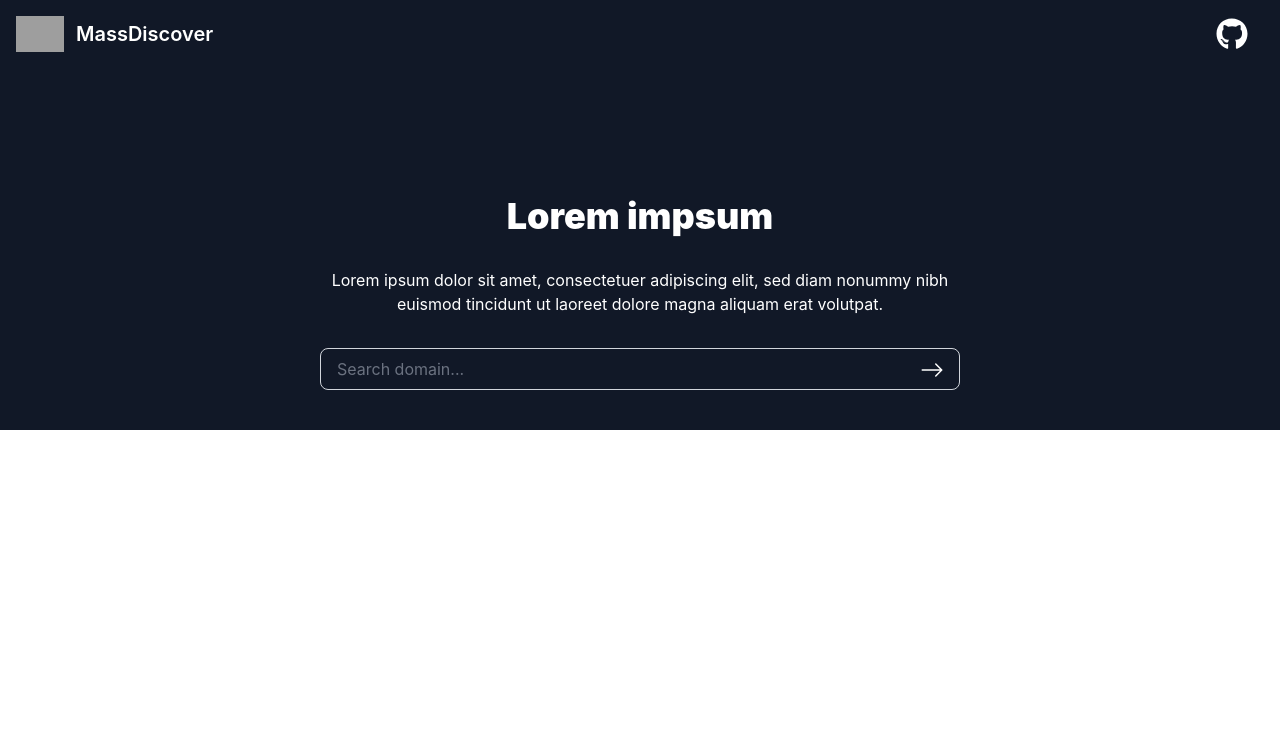
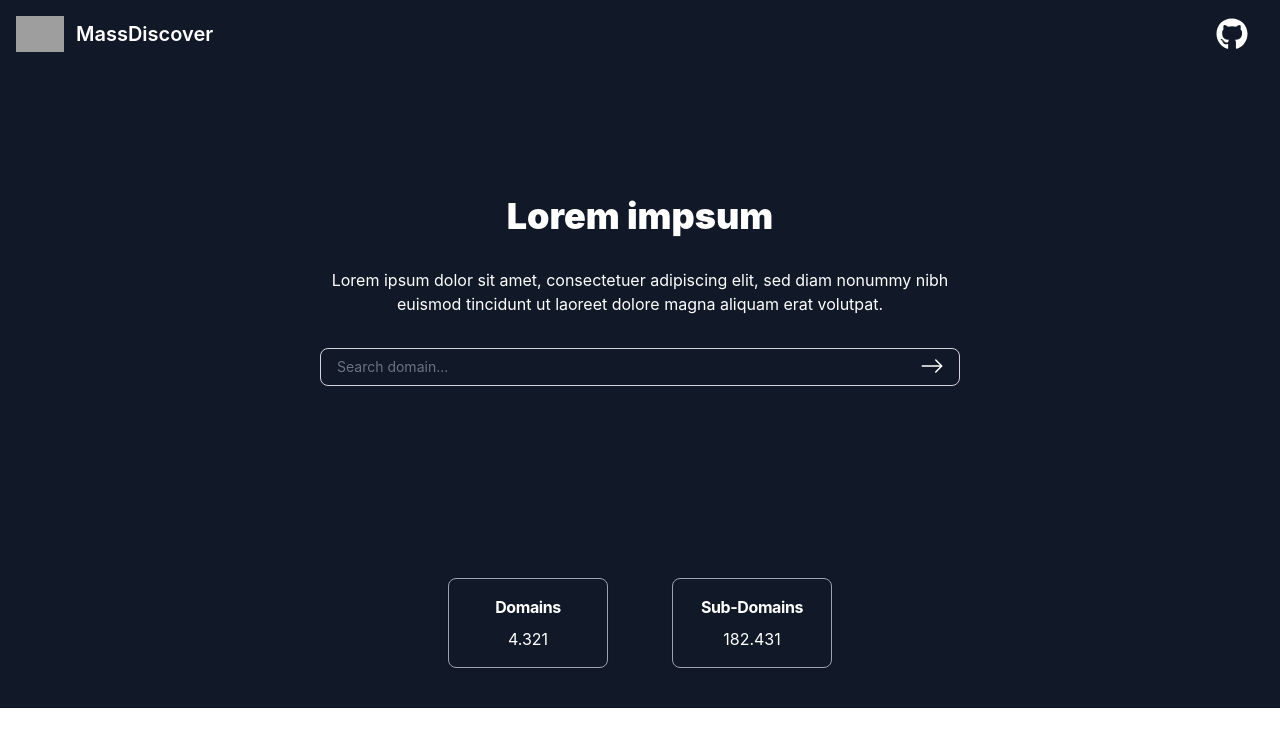
Before and after one commit to TheRedCandyy/MassDiscoverWebsite, a React (Create React App) app in the folder client/: page / in a window 1280 px wide. Shown: the top 746 px of the page. Built offline with nearby package versions, Linux system fonts and the light colour scheme; no server answers; grey boxes are pictures that could not be loaded; the HTML template or start-up script is replaced by a standard one.

Commit message:
MD-014:ADD: Implemented metrics boxes

```diff
--- a/client/src/App.js
+++ b/client/src/App.js
@@ -1,7 +1,7 @@
 import React from "react"
 import Navbar from "./components/Navbar"
 import LandingText from "./components/LandingText"
-
+import MetricsBoxes from "./components/MetricsBoxes";
 
 function App() {
   //Example of an api call
@@ -18,6 +18,7 @@ function App() {
     <div className="bg-gray-900 text-white min-h-full">
       <Navbar></Navbar>
       <LandingText></LandingText>
+      <MetricsBoxes></MetricsBoxes>
     </div>
   );
 }
--- a/client/src/components/LandingText.js
+++ b/client/src/components/LandingText.js
@@ -12,7 +12,7 @@ function LandingText() {
             </p>
             <form className="sm:mt-8 mt-6">
                 <div class="relative">
-                    <input type="text" id="default-search" class="block w-full px-4 text-base text-white border border-gray-300 rounded-lg bg-gray-900 focus:ring-white focus:border-white" placeholder="Search domain..."  required />
+                    <input type="text" id="default-search" class="block w-full px-4 text-sm text-white border border-gray-300 rounded-lg bg-gray-900 focus:ring-white focus:border-white" placeholder="Search domain..."  required />
                     <button type="submit" class="text-white text-2xl absolute right-0 bottom-0 p-1 px-4 py-2"><BsArrowRight></BsArrowRight></button>
                 </div>
             </form>
--- /dev/null
+++ b/client/src/components/MetricsBoxes.js
@@ -0,0 +1,23 @@
+import React from "react"
+import {BsArrowRight} from "react-icons/bs"
+
+function MetricsBoxes() {
+    return (
+        <div className="flex justify-center sm:mt-32 mt-16 pt-6 pb-10">
+            <div className="mx-8 basis-40">
+                <p class="block max-w-sm px-6 py-4 bg-gray-900 border border-gray-400 rounded-lg shadow">
+                    <h5 class="mb-2 text-2l font-bold tracking-tight text-white text-center">Domains</h5>
+                    <p class="font-normal text-white text-center">4.321</p>
+                </p>
+            </div>
+            <div className="mx-8 basis-40">
+                <p class="block max-w-sm px-6 py-4 bg-gray-900 border border-gray-400 rounded-lg shadow">
+                    <h5 class="mb-2 text-2l font-bold tracking-tight text-white text-center">Sub-Domains</h5>
+                    <p class="font-normal text-white text-center">182.431</p>
+                </p>
+            </div>
+        </div>
+    );
+}
+
+export default MetricsBoxes
```
